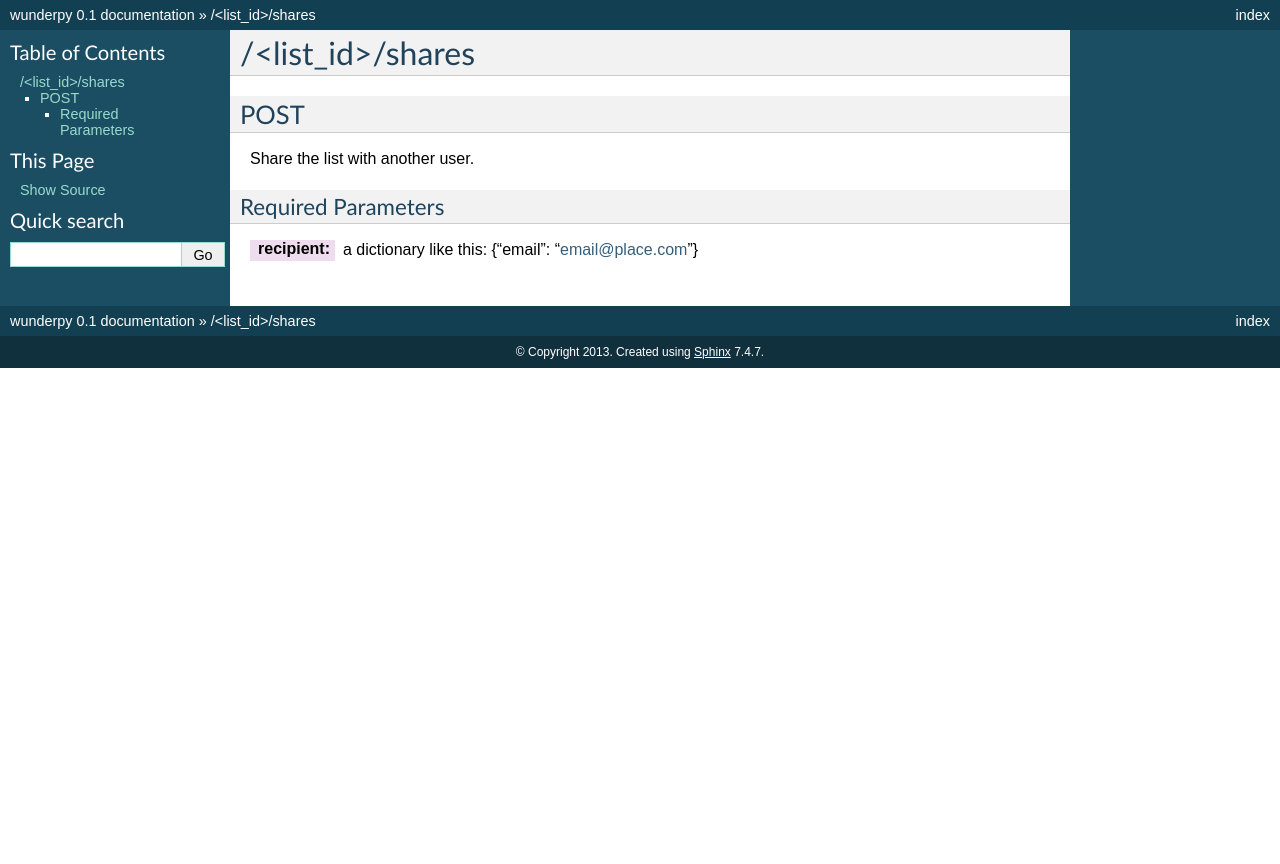
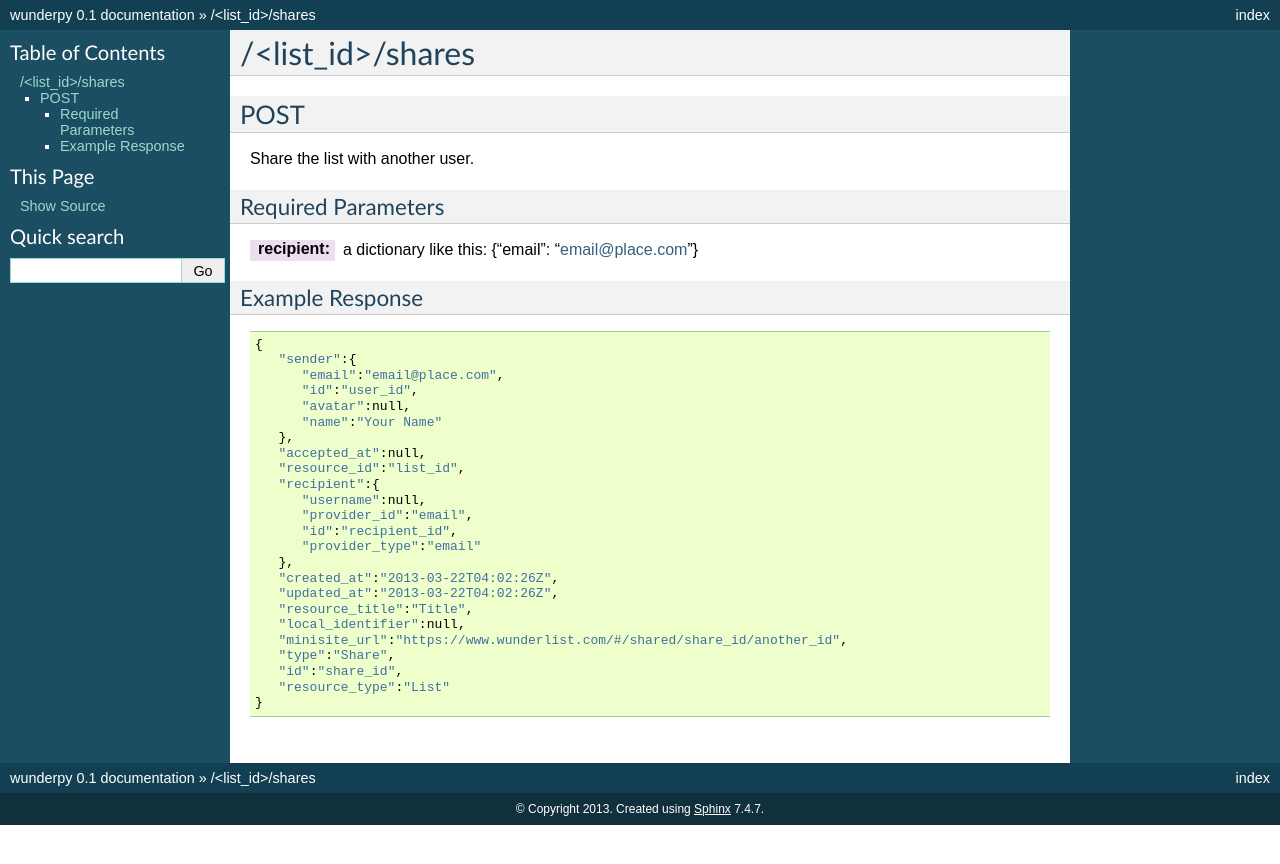
Before and after one commit to movermeyer/wunderpy, a Sphinx documentation site: the page built from docs/source/wunderlist_api/lists/shares.rst, in a window 1280 px wide. Shown: the top 864 px of the page. Built offline with Sphinx 7.4.7, drawn with Linux system fonts in a browser that asks for light colours.

Commit message:
Example for share

```diff
--- a/docs/source/wunderlist_api/lists/shares.rst
+++ b/docs/source/wunderlist_api/lists/shares.rst
@@ -9,3 +9,32 @@ Share the list with another user.
 Required Parameters
 """""""""""""""""""
 :recipient: a dictionary like this: {"email": "email@place.com"}
+
+Example Response
+""""""""""""""""
+::
+
+    {
+       "sender":{
+          "email":"email@place.com",
+          "id":"user_id",
+          "avatar":null,
+          "name":"Your Name"
+       },
+       "accepted_at":null,
+       "resource_id":"list_id",
+       "recipient":{
+          "username":null,
+          "provider_id":"email",
+          "id":"recipient_id",
+          "provider_type":"email"
+       },
+       "created_at":"2013-03-22T04:02:26Z",
+       "updated_at":"2013-03-22T04:02:26Z",
+       "resource_title":"Title",
+       "local_identifier":null,
+       "minisite_url":"https://www.wunderlist.com/#/shared/share_id/another_id",
+       "type":"Share",
+       "id":"share_id",
+       "resource_type":"List"
+    }
```
